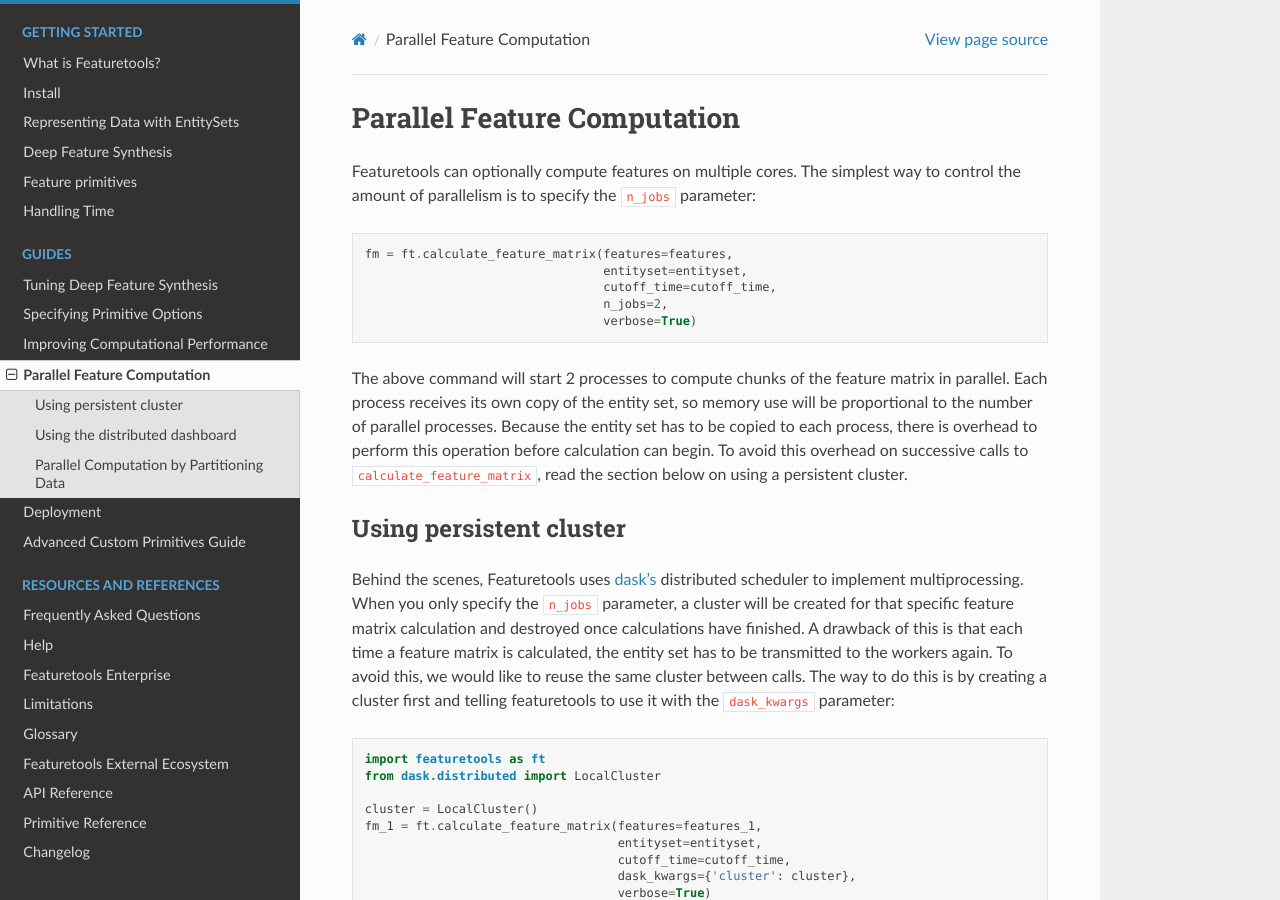
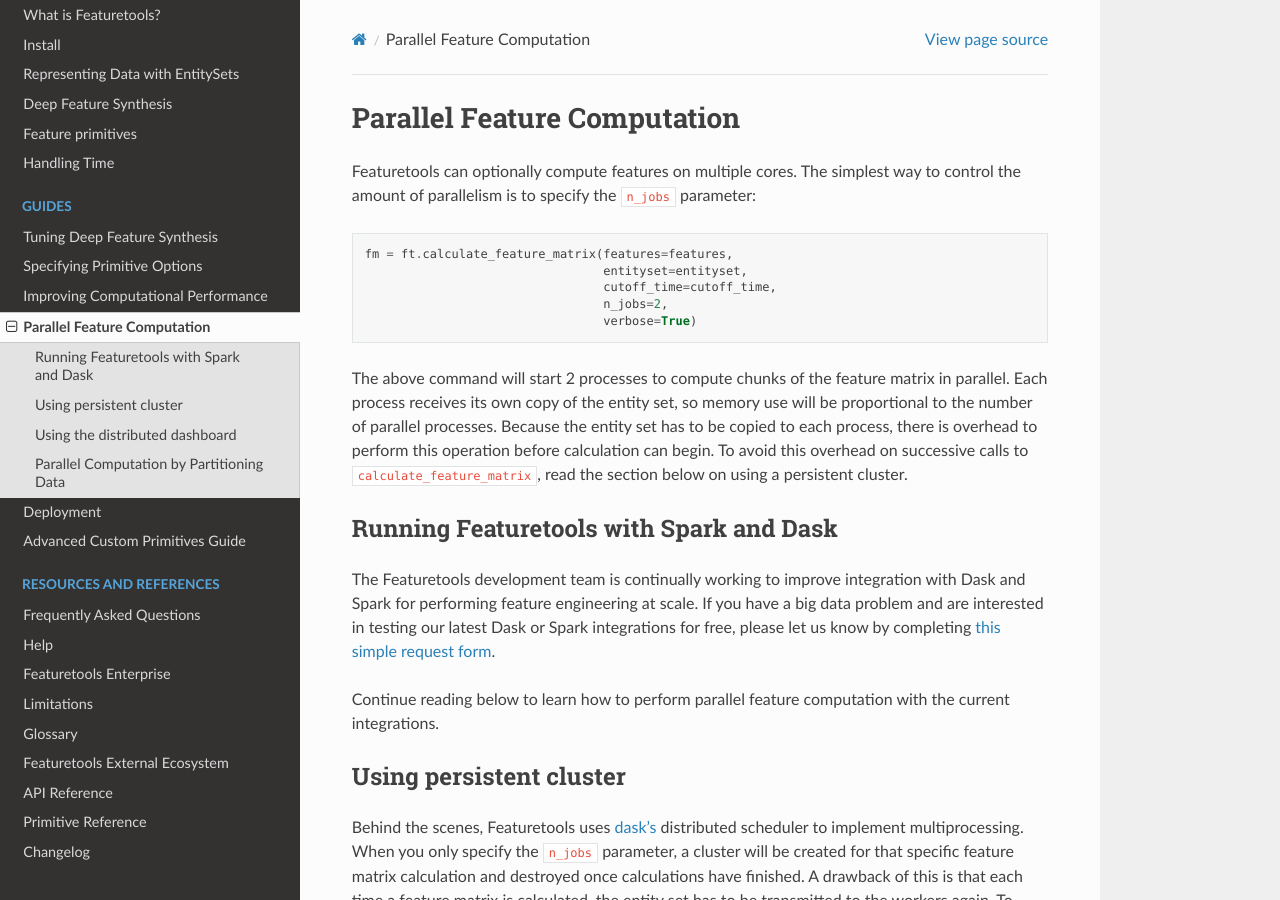
Before and after one commit to alteryx/featuretools, a Sphinx documentation site: the page built from docs/source/guides/parallel.rst, in a window 1280 px wide and 900 px high. Built offline with Sphinx 7.4.7 and the Read the Docs theme 2.0.0, drawn with Linux system fonts in a browser that asks for light colours; pages that are not in the unit, such as notebooks, are missing from menus.

Commit message:
Update docs for testing Dask and Spark integrations (#867)
* update docs for testing dask and spark integrations

* update changelog.rst

* update form url

```diff
--- a/docs/source/changelog.rst
+++ b/docs/source/changelog.rst
@@ -10,6 +10,7 @@
     * Documentation Changes
         * Add links to primitives.featurelabs.com (:pr:`860`)
         * Add source code links to API reference (:pr:`862`)
+        * Update links for testing Dask/Spark integrations (:pr:`867`)
     * Testing Changes
         * Miscellaneous changes (:pr:`861`)
 
--- a/docs/source/featuretools_enterprise.rst
+++ b/docs/source/featuretools_enterprise.rst
@@ -8,9 +8,11 @@
 Feature primitives are the building blocks of Featuretools. They define individual computations that can be applied to raw datasets to create new features. Featuretools Enterprise contains over 100 domain-specific premium primitives to help you build better features for more accurate models. A list of all premium primitives can be obtained by visiting `primitives.featurelabs.com <https://primitives.featurelabs.com/>`__.
 
 
-Spark and Dask
---------------
+Running Featuretools with Spark and Dask
+----------------------------------------
 Looking to easily scale Featuretools to bigger datasets or integrate it into your existing big data infrastructure? Whether it’s on-premise or in the cloud, you can run Featuretools Enterprise with Apache Spark and Dask. We have yet to encounter a dataset that is too large to handle.
+
+The Featuretools development team is continually working to improve integration with Dask and Spark for performing feature engineering at scale. If you have a big data problem and are interested in testing our latest Dask or Spark integrations for free, please let us know by completing `this simple request form <https://forms.office.com/Pages/ResponsePage.aspx?id=2TkvUj0wj0id66bXfx6v2ASd4JAap6pFigRj7EKGsuBUNDI4WDlGSzI1VVRHTUdMS0gyR1EyMkdJVi4u>`__.
 
 
 Expert Support
--- a/docs/source/guides/parallel.rst
+++ b/docs/source/guides/parallel.rst
@@ -11,6 +11,12 @@
                                      verbose=True)
 
 The above command will start 2 processes to compute chunks of the feature matrix in parallel. Each process receives its own copy of the entity set, so memory use will be proportional to the number of parallel processes. Because the entity set has to be copied to each process, there is overhead to perform this operation before calculation can begin. To avoid this overhead on successive calls to ``calculate_feature_matrix``, read the section below on using a persistent cluster.
+
+Running Featuretools with Spark and Dask
+----------------------------------------
+The Featuretools development team is continually working to improve integration with Dask and Spark for performing feature engineering at scale. If you have a big data problem and are interested in testing our latest Dask or Spark integrations for free, please let us know by completing `this simple request form <https://forms.office.com/Pages/ResponsePage.aspx?id=2TkvUj0wj0id66bXfx6v2ASd4JAap6pFigRj7EKGsuBUNDI4WDlGSzI1VVRHTUdMS0gyR1EyMkdJVi4u>`__.
+
+Continue reading below to learn how to perform parallel feature computation with the current integrations.
 
 Using persistent cluster
 ------------------------
--- a/docs/source/guides/performance.rst
+++ b/docs/source/guides/performance.rst
@@ -46,8 +46,10 @@
 
 For a similar partition and distribute implementation using Apache Spark with PySpark, refer to the `Feature Engineering on Spark notebook <https://github.com/Featuretools/predicting-customer-churn/blob/master/churn/4.%20Feature%20Engineering%20on%20Spark.ipynb>`_. This implementation shows how to carry out feature engineering on a cluster of EC2 instances using Spark as the distributed framework. A write-up of this approach is described in the `Featuretools on Spark article <https://blog.featurelabs.com/featuretools-on-spark-2/>`_ on the Feature Labs engineering blog.
 
+Running Featuretools with Spark and Dask
+----------------------------------------
+The Featuretools development team is continually working to improve integration with Dask and Spark for performing feature engineering at scale. If you have a big data problem and are interested in testing our latest Dask or Spark integrations for free, please let us know by completing `this simple request form <https://forms.office.com/Pages/ResponsePage.aspx?id=2TkvUj0wj0id66bXfx6v2ASd4JAap6pFigRj7EKGsuBUNDI4WDlGSzI1VVRHTUdMS0gyR1EyMkdJVi4u>`__.
+
 Featuretools Enterprise
 -----------------------
 If you don't want to build it yourself, Featuretools Enterprise has native integrations with Apache Spark and Dask. More information is available `here <https://www.featurelabs.com/featuretools>`__.
-
-If you would like to test `Featuretools Enterprise APIs <https://docs.featurelabs.com/>`_ for running Featuretools natively on Apache Spark or Dask, please let us know `here <https://forms.gle/TtFTH5QKM4gZtu7U7>`__.
```
